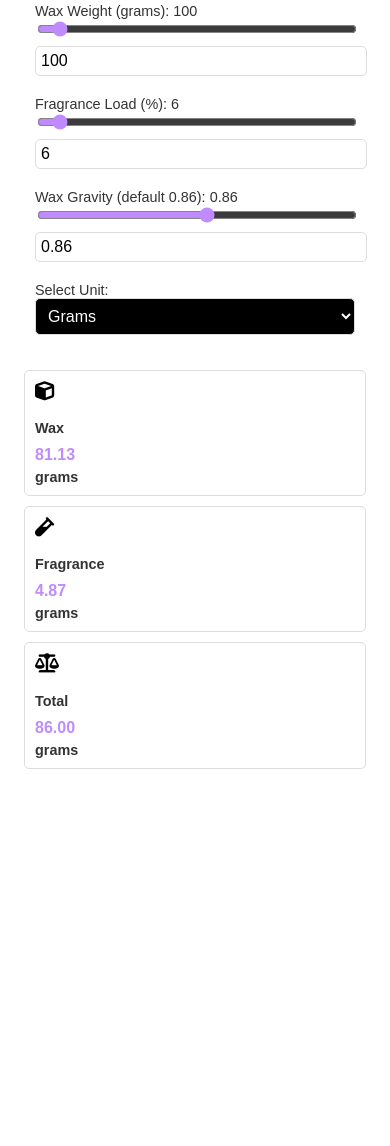
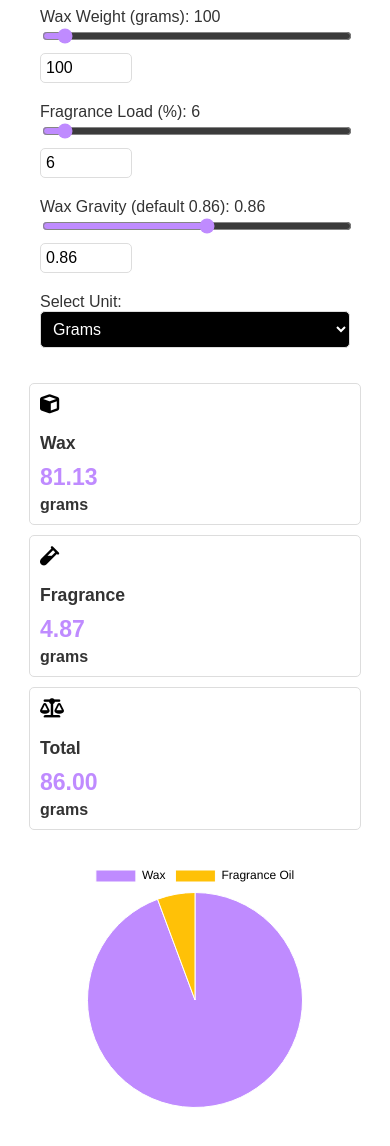
Before and after one commit to usaidkhanovic/candle-fragrance-calculator, a plain HTML site: page index.html in a window 390 px wide. Shown: the part 42-1188 px from the top of the page. Before the commit the page ends 856 px from the top, so only its background shows below. Drawn offline with nearby package versions, Linux system fonts and the light colour scheme.

Commit message:
index.html

```diff
--- a/index.html
+++ b/index.html
@@ -14,7 +14,7 @@
             background-color: #FFFFFF;
             padding: 20px;
             margin: 0;
-            color: #000000;
+            color: #000000; /* Changed text color to black for visibility */
             min-height: 100vh;
             box-sizing: border-box;
         }
@@ -50,7 +50,7 @@
 
         input[type="range"] {
             width: 100%;
-            accent-color: #BF8BFF;
+            accent-color: #BF8BFF; /* Updated slider color */
         }
 
         input[type="number"] {
@@ -92,8 +92,8 @@
             width: 30%;
             padding: 10px;
             position: relative;
-            border: 0.5px solid #ddd;
-            border-radius: 5px;
+            border: 0.5px solid #ddd; /* Added border */
+            border-radius: 5px; /* Optional: Rounded corners for aesthetics */
         }
 
         .result-item i {
@@ -111,7 +111,7 @@
         }
 
         .result-number {
-            color: #BF8BFF;
+            color: #BF8BFF; /* Updated results number color */
             font-weight: bold;
             font-size: 1.2em;
             margin-top: 10px;
@@ -120,12 +120,24 @@
         .unit-label {
             font-size: 1em;
             color: #333333;
-            text-align: left;
-            margin-top: 5px;
-            font-weight: 600;
+            text-align: left; /* Left align the unit label */
+            margin-top: 5px; /* Add some space above the unit label */
+            font-weight: 600; /* Increase the weight of the unit label */
         }
 
-        /* Media query for devices with width less than 600px */
+        #chartContainer {
+            margin-top: 20px;
+            width: 80%; /* Smaller size */
+            max-width: 300px;
+            margin-left: auto;
+            margin-right: auto;
+        }
+
+        canvas {
+            max-width: 100%;
+            height: auto;
+        }
+
         @media (max-width: 600px) {
             .calculator {
                 width: 100%;
@@ -136,39 +148,15 @@
             }
 
             .result-item {
-                width: 100%;
-                margin-bottom: 10px;
-            }
-        }
-
-        /* Media query for devices with width less than 400px (smaller mobile screens) */
-        @media (max-width: 400px) {
-            h1 {
-                font-size: 1.2em; /* Make the title font size smaller */
-            }
-
-            label {
-                font-size: 0.9em; /* Make label text smaller */
-            }
-
-            .result-label, .unit-label {
-                font-size: 0.9em; /* Adjust result label and unit label size */
-            }
-
-            .result-number {
-                font-size: 1em; /* Adjust the result number font size */
-            }
-
-            input[type="number"], select {
-                width: 100%; /* Make the number inputs and select take full width */
-            }
-
-            .calculator {
-                padding: 15px; /* Reduce padding for smaller screens */
+                width: 100%; /* Each item takes full width on mobile */
+                margin-bottom: 10px; /* Add some space between each item */
             }
         }
     </style>
+    <script src="https://cdn.jsdelivr.net/npm/chart.js"></script>
     <script>
+        let updateChartTimeout;
+
         window.onload = function () {
             calculate(); // Call calculate to display initial values
         }
@@ -238,15 +226,49 @@
             document.getElementById('fragranceAmount').innerHTML = `<span class="result-number">${fragranceOilWeight.toFixed(2)}</span>`;
             document.getElementById('totalWeight').innerHTML = `<span class="result-number">${totalWeight.toFixed(2)}</span>`;
 
+            // Move the unit labels under the results
             document.getElementById('waxWeightUnit').innerHTML = unitLabel;
             document.getElementById('fragranceUnit').innerHTML = unitLabel;
             document.getElementById('totalWeightUnit').innerHTML = unitLabel;
+
+            clearTimeout(updateChartTimeout);
+            updateChartTimeout = setTimeout(() => updateChart(adjustedWaxWeight, fragranceOilWeight), 200);
+        }
+
+        function updateChart(waxWeight, fragranceWeight) {
+            let ctx = document.getElementById('myChart').getContext('2d');
+            if (window.myPieChart) {
+                window.myPieChart.destroy();
+            }
+            window.myPieChart = new Chart(ctx, {
+                type: 'pie',
+                data: {
+                    labels: ['Wax', 'Fragrance Oil'],
+                    datasets: [{
+                        data: [waxWeight, fragranceWeight],
+                        backgroundColor: ['#BF8BFF', '#ffc107'], /* Updated chart main color */
+                        borderColor: ['#ffffff', '#ffffff'],
+                        borderWidth: 1
+                    }]
+                },
+                options: {
+                    responsive: true,
+                    plugins: {
+                        legend: {
+                            position: 'top',
+                            labels: {
+                                color: '#000'
+                            }
+                        }
+                    }
+                }
+            });
         }
     </script>
 </head>
 <body>
     <div class="calculator">
-        <div class="slider-container">
+                <div class="slider-container">
             <label for="waxWeight" aria-label="Wax Weight">Wax Weight (grams): <span id="waxWeightValue" class="value-display">100</span></label>
             <input type="range" id="waxWeight" min="1" max="2000" value="100" oninput="updateValueDisplay('waxWeight', 'waxWeightValue')">
             <input type="number" id="waxWeightInput" value="100" min="1" max="2000" oninput="updateSlider('waxWeight', 'waxWeightInput')">
@@ -291,6 +313,10 @@
                 <div id="totalWeightUnit" class="unit-label">grams</div>
             </div>
         </div>
+
+        <div id="chartContainer">
+            <canvas id="myChart"></canvas>
+        </div>
     </div>
 </body>
 </html>
```
